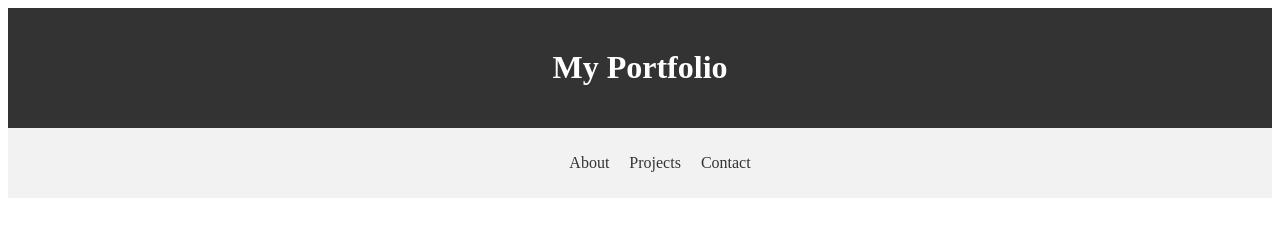
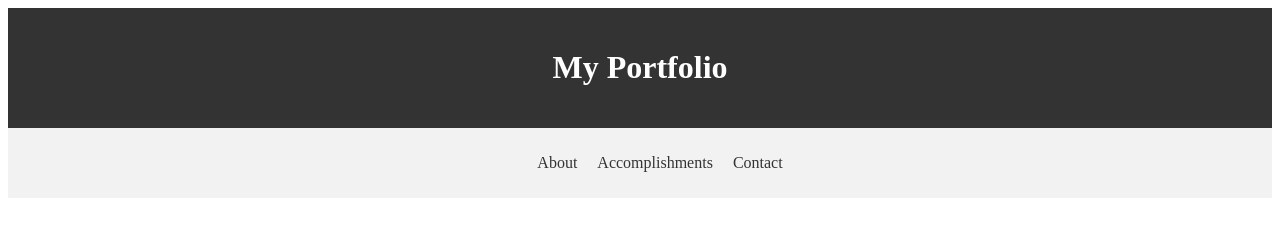
Before and after one commit to bishthimani/-Task1Portfolio, a plain HTML site: page index.html in a window 1280 px wide. Shown: the top 244 px of the page. Drawn offline with Linux system fonts and the light colour scheme.

Commit message:
Update index.html

```diff
--- a/index.html
+++ b/index.html
@@ -15,7 +15,7 @@
   <nav>
     <ul>
       <li><a href="#about">About</a></li>
-      <li><a href="#projects">Projects</a></li>
+      <li><a href="#accomplishments">Accomplishments</a></li>
       <li><a href="#contact">Contact</a></li>
     </ul>
   </nav>
```
